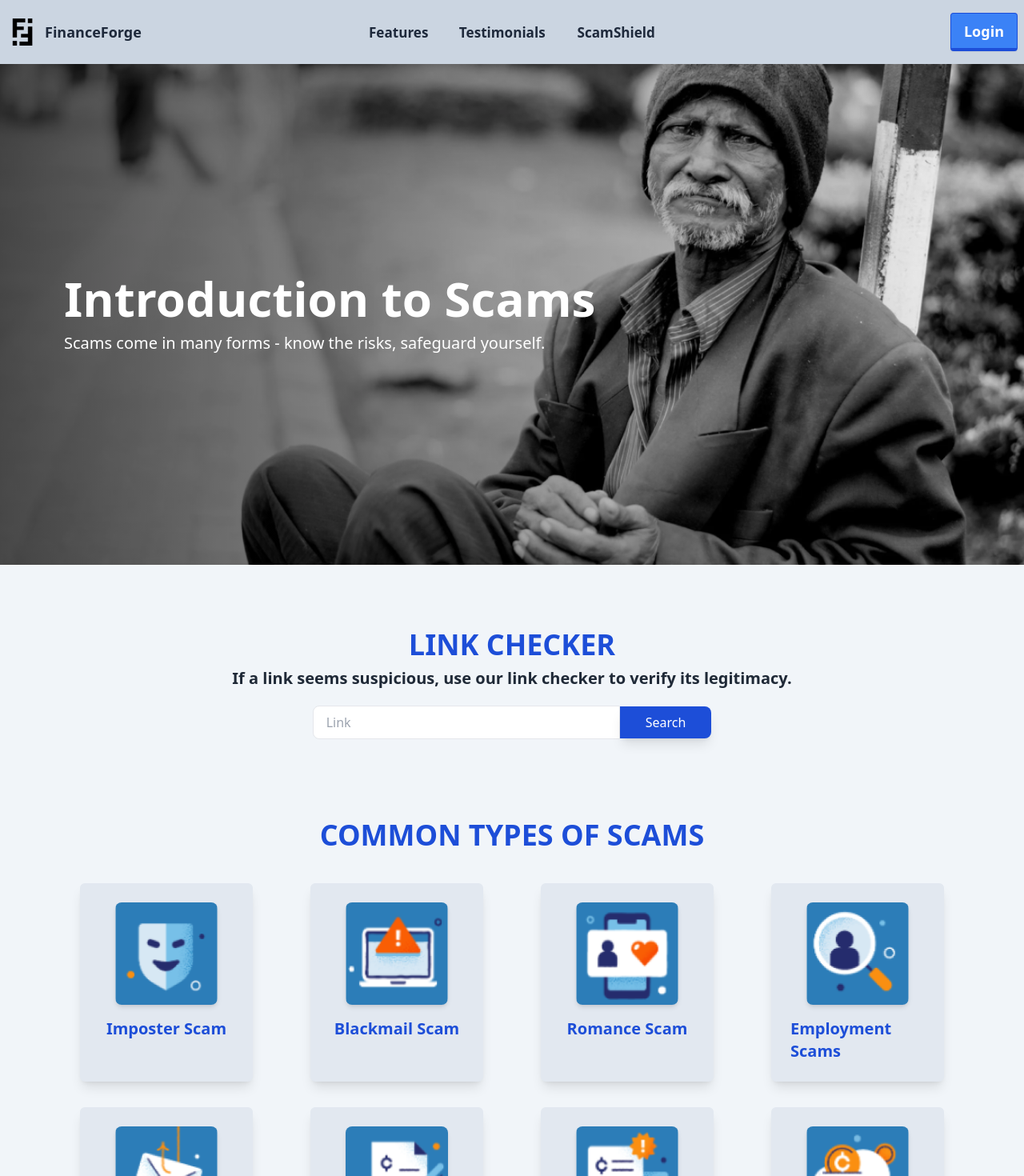
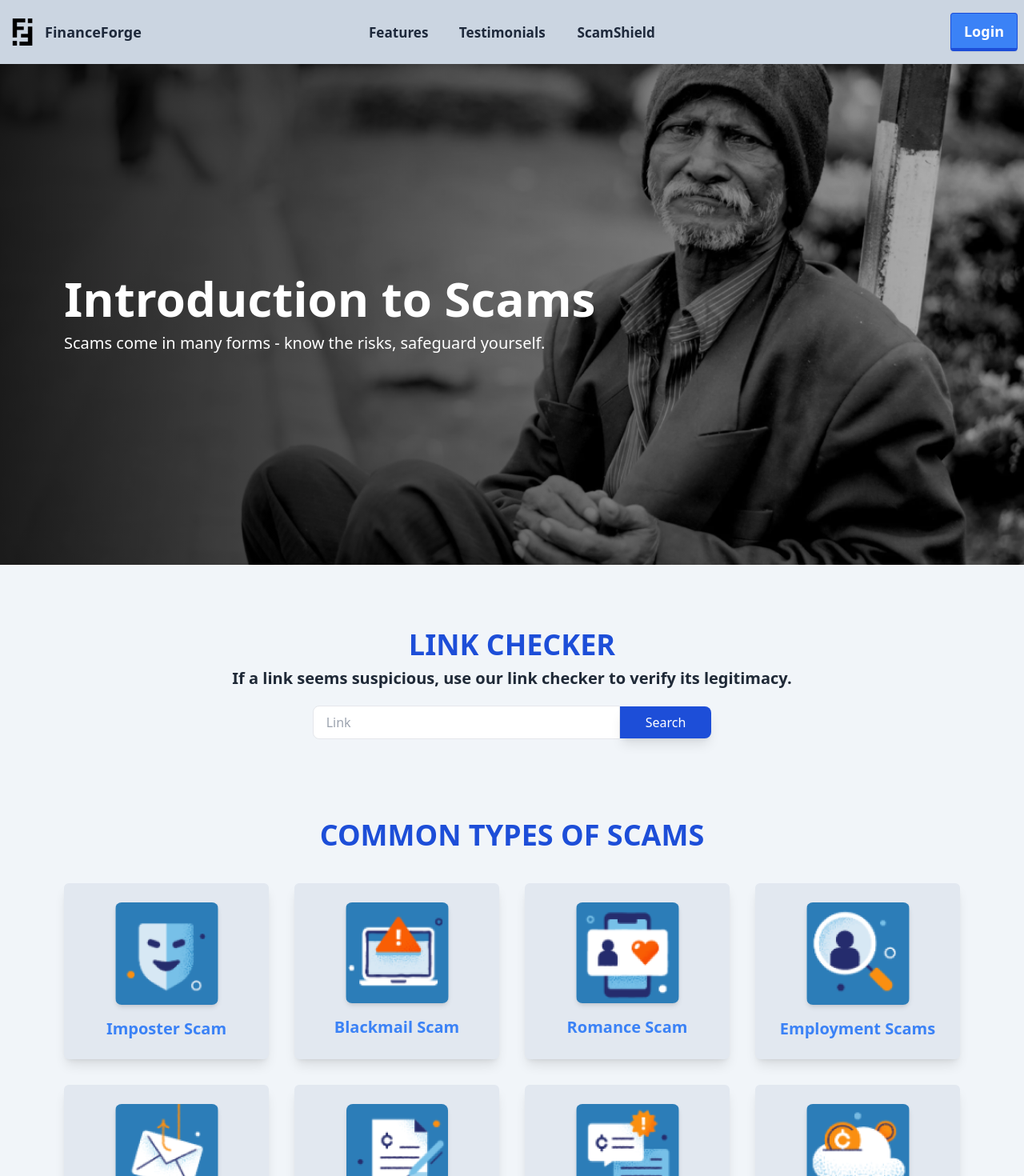
Before and after one commit to Jx1126/asp-final, a React (Vite) app: page /scam-awareness in a window 1280 px wide. Shown: the top 1470 px of the page at 80% size. Built offline with nearby package versions, Linux system fonts and the light colour scheme.

Commit message:
Scam cards are now responsive

```diff
--- a/src/components/awareness/Awareness.tsx
+++ b/src/components/awareness/Awareness.tsx
@@ -5,8 +5,8 @@ import ScamCard from './ScamCard';
 const AwarenessSection = () => {
   return (
     <section className="relative w-auto h-auto">
-      <img src={hero} alt="Hero image" className="w-full object-cover" />
-      <div className="absolute inset-0 bg-gradient-to-r from-black/70" />
+      <img src={hero} alt="Hero image" className="w-full object-cover brightness-75" />
+      <div className="absolute inset-0 bg-gradient-to-r from-black/85" />
 
       <div className="absolute inset-0 flex items-center ml-20">
         <div className="text-white">
@@ -86,10 +86,12 @@ const CommonScamsSection = () => {
         <p className="text-4xl text-blue-700 font-bold uppercase">Common Types of Scams</p>
       </div>
 
-      <div className="grid grid-cols-1 sm:grid-cols-2 md:grid-cols-4 gap-8">
-        {scams.map((scam, index) => (
-          <ScamCard key={index} {...scam} />
-        ))}
+      <div className="flex items-center justify-center w-full">
+        <div className="grid grid-cols-1 sm:grid-cols-2 md:grid-cols-3 lg:grid-cols-4 gap-8">
+          {scams.map((scam, index) => (
+            <ScamCard key={index} {...scam} />
+          ))}
+        </div>
       </div>
     </section>
   );
--- a/src/components/awareness/ScamCard.tsx
+++ b/src/components/awareness/ScamCard.tsx
@@ -4,9 +4,11 @@ interface ScamCardProps {
   }
 
   const ScamCard = ({ title, image }: ScamCardProps) => (
-    <div className="flex flex-col items-center bg-slate-200 p-6 rounded-md shadow-lg mx-5">
-      <img src={image} className="rounded-lg shadow-md w-26 h-26 md:w-32 md:h-32" alt={title} />
-      <p className="text-blue-700 font-bold text-xl mt-4">{title}</p>
+    <div className="flex flex-col items-center bg-slate-200 p-6 rounded-md shadow-lg min-w-48 w-full">
+      <div className="w-full aspect-w-1 aspect-h-1 flex justify-center">
+        <img src={image} className="rounded-lg shadow-md object-cover" alt={title} />
+      </div>
+      <p className="text-blue-500 font-semibold text-base lg:text-xl mt-4">{title}</p>
     </div>
   );
 
--- a/src/css/output.css
+++ b/src/css/output.css
@@ -2134,6 +2134,10 @@ html {
   height: auto;
 }
 
+.h-full {
+  height: 100%;
+}
+
 .min-h-full {
   min-height: 100%;
 }
@@ -2178,6 +2182,29 @@ html {
   width: 100%;
 }
 
+.w-fit {
+  width: -moz-fit-content;
+  width: fit-content;
+}
+
+.min-w-min {
+  min-width: -moz-min-content;
+  min-width: min-content;
+}
+
+.min-w-fit {
+  min-width: -moz-fit-content;
+  min-width: fit-content;
+}
+
+.min-w-96 {
+  min-width: 24rem;
+}
+
+.min-w-48 {
+  min-width: 12rem;
+}
+
 .max-w-4xl {
   max-width: 56rem;
 }
@@ -2208,6 +2235,18 @@ html {
 
 .max-w-xs {
   max-width: 20rem;
+}
+
+.max-w-80 {
+  max-width: 20rem;
+}
+
+.max-w-96 {
+  max-width: 24rem;
+}
+
+.max-w-full {
+  max-width: 100%;
 }
 
 .flex-shrink-0 {
@@ -2433,6 +2472,30 @@ html {
   --tw-gradient-stops: var(--tw-gradient-from), var(--tw-gradient-to);
 }
 
+.from-black {
+  --tw-gradient-from: #000 var(--tw-gradient-from-position);
+  --tw-gradient-to: rgb(0 0 0 / 0) var(--tw-gradient-to-position);
+  --tw-gradient-stops: var(--tw-gradient-from), var(--tw-gradient-to);
+}
+
+.from-black\/90 {
+  --tw-gradient-from: rgb(0 0 0 / 0.9) var(--tw-gradient-from-position);
+  --tw-gradient-to: rgb(0 0 0 / 0) var(--tw-gradient-to-position);
+  --tw-gradient-stops: var(--tw-gradient-from), var(--tw-gradient-to);
+}
+
+.from-black\/80 {
+  --tw-gradient-from: rgb(0 0 0 / 0.8) var(--tw-gradient-from-position);
+  --tw-gradient-to: rgb(0 0 0 / 0) var(--tw-gradient-to-position);
+  --tw-gradient-stops: var(--tw-gradient-from), var(--tw-gradient-to);
+}
+
+.from-black\/85 {
+  --tw-gradient-from: rgb(0 0 0 / 0.85) var(--tw-gradient-from-position);
+  --tw-gradient-to: rgb(0 0 0 / 0) var(--tw-gradient-to-position);
+  --tw-gradient-stops: var(--tw-gradient-from), var(--tw-gradient-to);
+}
+
 .via-transparent {
   --tw-gradient-to: rgb(0 0 0 / 0)  var(--tw-gradient-to-position);
   --tw-gradient-stops: var(--tw-gradient-from), transparent var(--tw-gradient-via-position), var(--tw-gradient-to);
@@ -2650,6 +2713,11 @@ html {
 .text-yellow-600 {
   --tw-text-opacity: 1;
   color: rgb(202 138 4 / var(--tw-text-opacity));
+}
+
+.text-blue-400 {
+  --tw-text-opacity: 1;
+  color: rgb(96 165 250 / var(--tw-text-opacity));
 }
 
 .shadow-inner {
@@ -2687,6 +2755,11 @@ html {
 
 .brightness-75 {
   --tw-brightness: brightness(.75);
+  filter: var(--tw-blur) var(--tw-brightness) var(--tw-contrast) var(--tw-grayscale) var(--tw-hue-rotate) var(--tw-invert) var(--tw-saturate) var(--tw-sepia) var(--tw-drop-shadow);
+}
+
+.brightness-50 {
+  --tw-brightness: brightness(.5);
   filter: var(--tw-blur) var(--tw-brightness) var(--tw-contrast) var(--tw-grayscale) var(--tw-hue-rotate) var(--tw-invert) var(--tw-saturate) var(--tw-sepia) var(--tw-drop-shadow);
 }
 
@@ -2926,6 +2999,10 @@ body {
     grid-template-columns: repeat(4, minmax(0, 1fr));
   }
 
+  .md\:grid-cols-3 {
+    grid-template-columns: repeat(3, minmax(0, 1fr));
+  }
+
   .md\:px-12 {
     padding-left: 3rem;
     padding-right: 3rem;
@@ -2948,6 +3025,18 @@ body {
 }
 
 @media (min-width: 1024px) {
+  .lg\:h-40 {
+    height: 10rem;
+  }
+
+  .lg\:w-40 {
+    width: 10rem;
+  }
+
+  .lg\:grid-cols-4 {
+    grid-template-columns: repeat(4, minmax(0, 1fr));
+  }
+
   .lg\:px-20 {
     padding-left: 5rem;
     padding-right: 5rem;
@@ -2957,4 +3046,9 @@ body {
     padding-left: 2rem;
     padding-right: 2rem;
   }
-}
+
+  .lg\:text-xl {
+    font-size: 1.25rem;
+    line-height: 1.75rem;
+  }
+}
```
